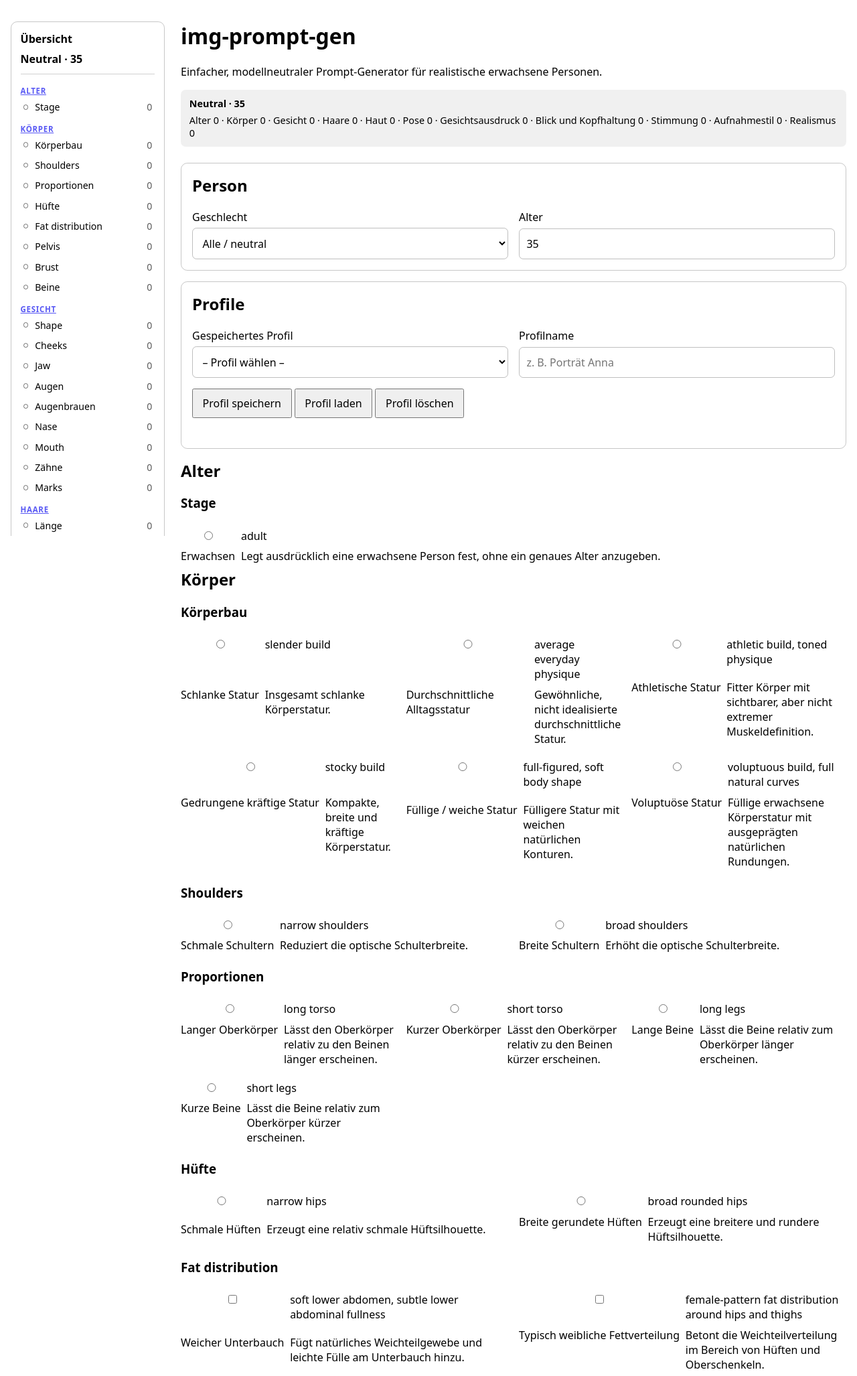
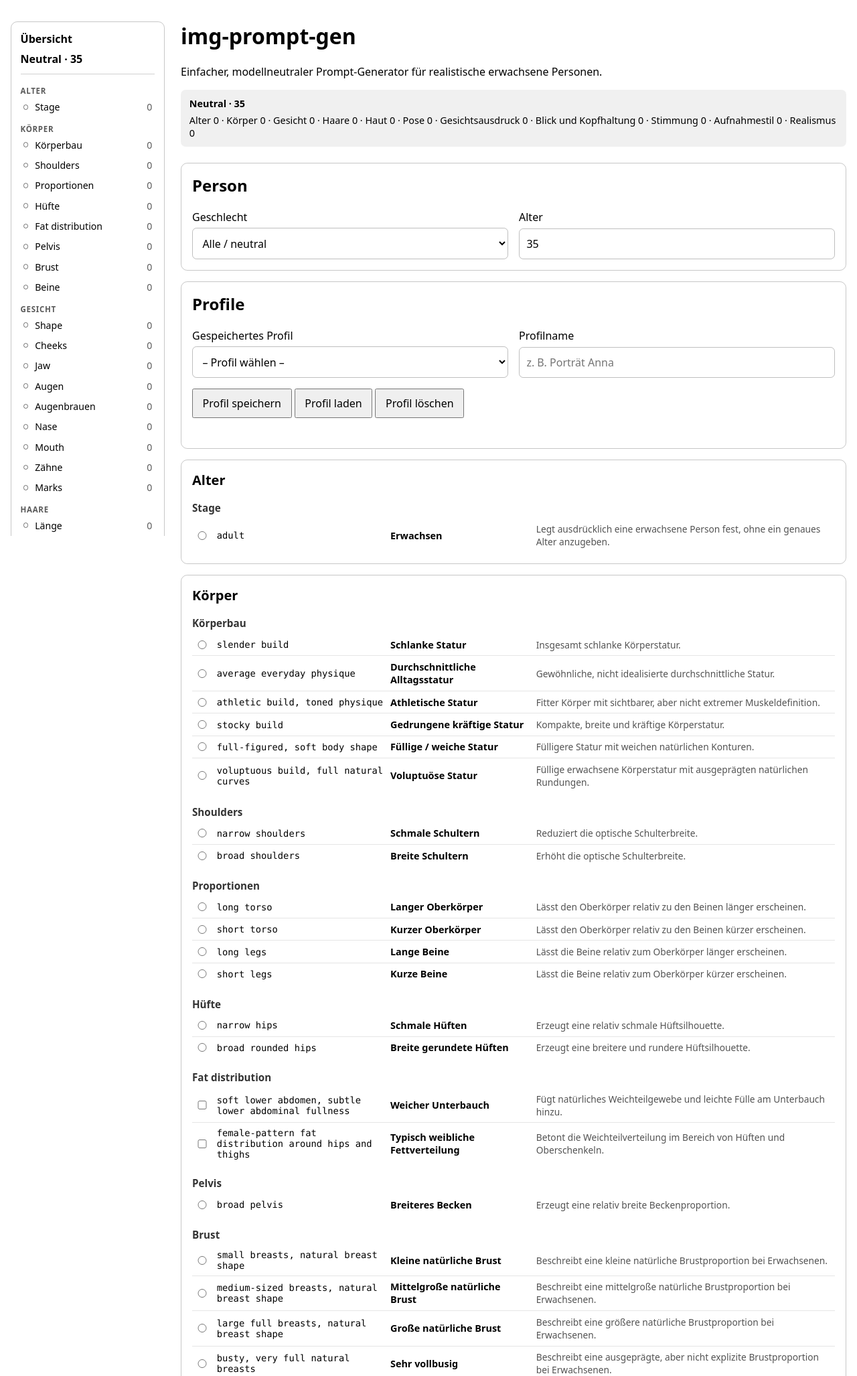
Before and after one commit to cbloecher/img-prompt-gen, a PHP site: page / in a window 1280 px wide. Shown: the top 2054 px of the page at 67% size. Run offline with PHP 8.4, Linux system fonts and the light colour scheme.

Commit message:
Use compact one-line trait table layout

```diff
--- a/css/app.css
+++ b/css/app.css
@@ -1,35 +1,39 @@
 :root { font-family: system-ui, sans-serif; color-scheme: light dark; scroll-behavior: smooth; }
 * { box-sizing: border-box; }
 body { margin: 0; }
-.page-layout { width: min(1420px, calc(100% - 2rem)); margin: 0 auto; display: grid; grid-template-columns: 230px minmax(0, 1100px); gap: 1.5rem; align-items: start; }
+.page-layout { width: min(1600px, calc(100% - 2rem)); margin: 0 auto; display: grid; grid-template-columns: 230px minmax(0, 1fr); gap: 1.5rem; align-items: start; }
 .app { width: 100%; margin: 2rem 0 4rem; min-width: 0; }
 header { margin-bottom: 1.5rem; }
 h1, h2, h3, p { margin-top: 0; }
-.panel, details { border: 1px solid color-mix(in srgb, currentColor 22%, transparent); border-radius: .6rem; padding: 1rem; margin-bottom: 1rem; scroll-margin-top: 1rem; }
+.panel, .category-block { border: 1px solid color-mix(in srgb, currentColor 22%, transparent); border-radius: .6rem; padding: 1rem; margin-bottom: 1rem; scroll-margin-top: 1rem; }
+.category-title { font-size: 1.25rem; margin-bottom: .75rem; }
 .person-grid { display: grid; grid-template-columns: repeat(auto-fit,minmax(180px,1fr)); gap: 1rem; }
 label { display: grid; gap: .35rem; }
 select, input, textarea, button { font: inherit; }
 select, input, textarea { width: 100%; padding: .65rem; border: 1px solid color-mix(in srgb, currentColor 25%, transparent); border-radius: .4rem; background: transparent; }
 textarea { resize: vertical; }
 button { padding: .55rem .85rem; cursor: pointer; }
-summary { cursor: pointer; font-weight: 650; }
-.subcategory { margin-top: 1rem; scroll-margin-top: 1rem; }
-.traits { display: grid; grid-template-columns: repeat(auto-fit,minmax(260px,1fr)); gap: .5rem 1rem; }
-.trait { display: grid; grid-template-columns: auto 1fr; gap: .55rem; align-items: start; padding: .4rem 0; }
-.trait input { width: auto; margin-top: .25rem; }
-.trait small { display: block; opacity: .72; margin-top: .15rem; }
+.subcategory { margin-top: 1.15rem; scroll-margin-top: 1rem; }
+.subcategory h3 { font-size: .95rem; margin-bottom: .35rem; opacity: .8; }
+.traits { display: grid; }
+.trait { display: grid; grid-template-columns: 1.4rem minmax(180px, .9fr) minmax(150px, .75fr) minmax(260px, 1.6fr); gap: .65rem; align-items: center; padding: .42rem .25rem; border-top: 1px solid color-mix(in srgb, currentColor 10%, transparent); }
+.trait:first-child { border-top: 0; }
+.trait:hover { background: color-mix(in srgb, currentColor 5%, transparent); }
+.trait input { width: auto; margin: 0; }
+.trait-en { font-family: ui-monospace, SFMono-Regular, Consolas, monospace; font-size: .86rem; }
+.trait-de { font-weight: 600; font-size: .9rem; }
+.trait-description { opacity: .68; font-size: .86rem; }
 .output-head { display: flex; justify-content: space-between; align-items: center; gap: 1rem; }
 .actions { margin-top: 1rem; }
 .message { min-height: 1.3em; margin: .5rem 0 0; }
 .message.error { font-weight: 650; }
 .hidden { display: none !important; }
-
 .overview { position: sticky; top: 1rem; margin-top: 2rem; max-height: calc(100vh - 2rem); overflow: auto; }
 .overview-inner { border: 1px solid color-mix(in srgb, currentColor 22%, transparent); border-radius: .6rem; padding: .85rem; }
 .overview h2 { font-size: 1rem; margin-bottom: .5rem; }
 .person-summary { font-weight: 650; padding-bottom: .7rem; margin-bottom: .55rem; border-bottom: 1px solid color-mix(in srgb, currentColor 18%, transparent); }
 .section-nav { display: grid; gap: .15rem; }
-.nav-category { margin-top: .55rem; font-size: .72rem; font-weight: 750; letter-spacing: .06em; text-transform: uppercase; opacity: .65; }
+.nav-category { color: inherit; text-decoration: none; margin-top: .55rem; font-size: .72rem; font-weight: 750; letter-spacing: .06em; text-transform: uppercase; opacity: .65; }
 .nav-link { color: inherit; text-decoration: none; display: grid; grid-template-columns: .75rem 1fr auto; align-items: center; gap: .35rem; padding: .28rem .25rem; border-radius: .3rem; font-size: .88rem; }
 .nav-link:hover { background: color-mix(in srgb, currentColor 8%, transparent); }
 .nav-dot { width: .48rem; height: .48rem; border-radius: 50%; border: 1px solid currentColor; opacity: .55; }
@@ -37,7 +41,6 @@ summary { cursor: pointer; font-weight: 650; }
 .nav-count { opacity: .65; font-variant-numeric: tabular-nums; }
 .selection-summary { display: flex; flex-wrap: wrap; gap: .4rem .8rem; padding: .65rem .8rem; border-radius: .45rem; background: color-mix(in srgb, currentColor 6%, transparent); font-size: .9rem; }
 .selection-summary strong { font-weight: 700; }
-
 @media (max-width: 900px) {
   .page-layout { display: block; width: min(1100px, calc(100% - 1rem)); }
   .overview { position: sticky; top: 0; z-index: 10; margin: 0 -.5rem; max-height: none; overflow: visible; background: Canvas; }
@@ -45,4 +48,6 @@ summary { cursor: pointer; font-weight: 650; }
   .overview h2, .section-nav { display: none; }
   .person-summary { border: 0; margin: 0; padding: 0; font-size: .85rem; }
   .app { margin-top: 1rem; }
+  .trait { grid-template-columns: 1.4rem 1fr; gap: .3rem .6rem; }
+  .trait-de, .trait-description { grid-column: 2; }
 }
```
